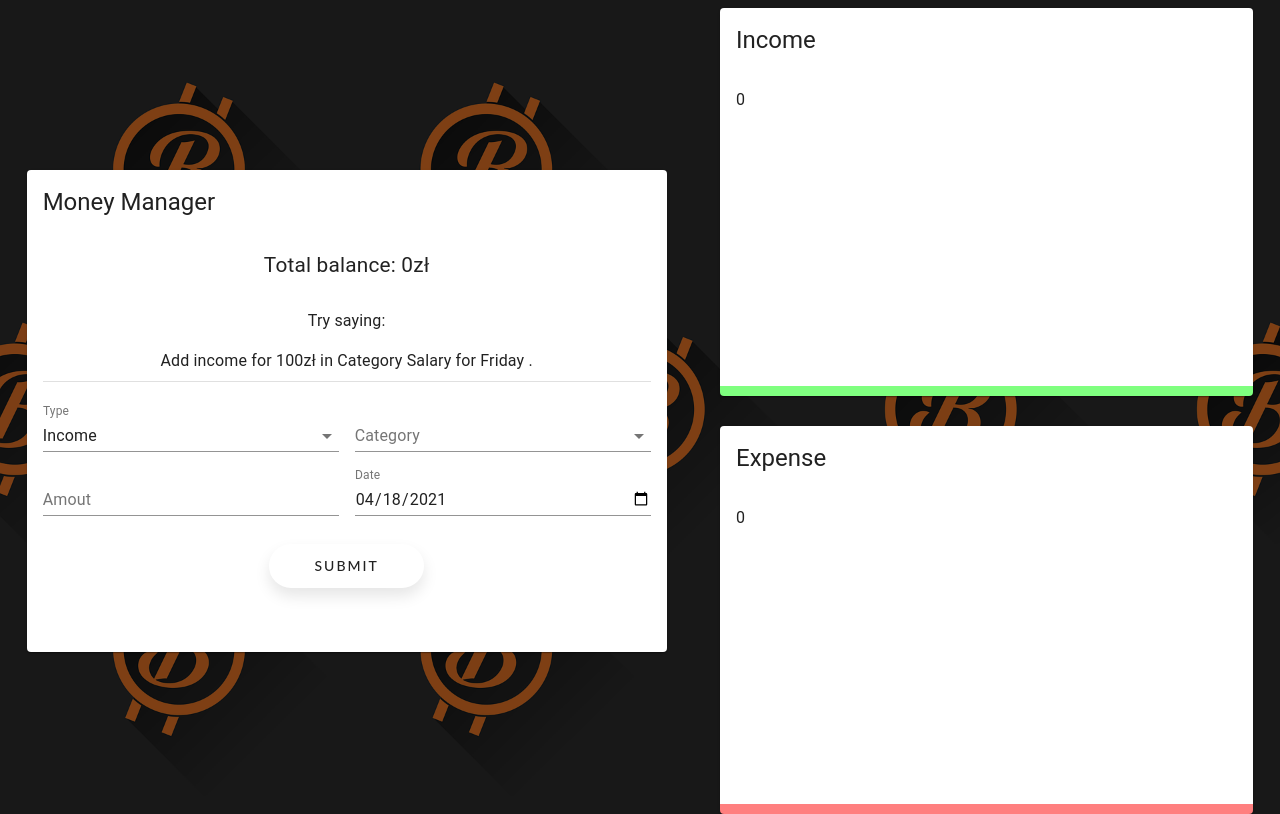
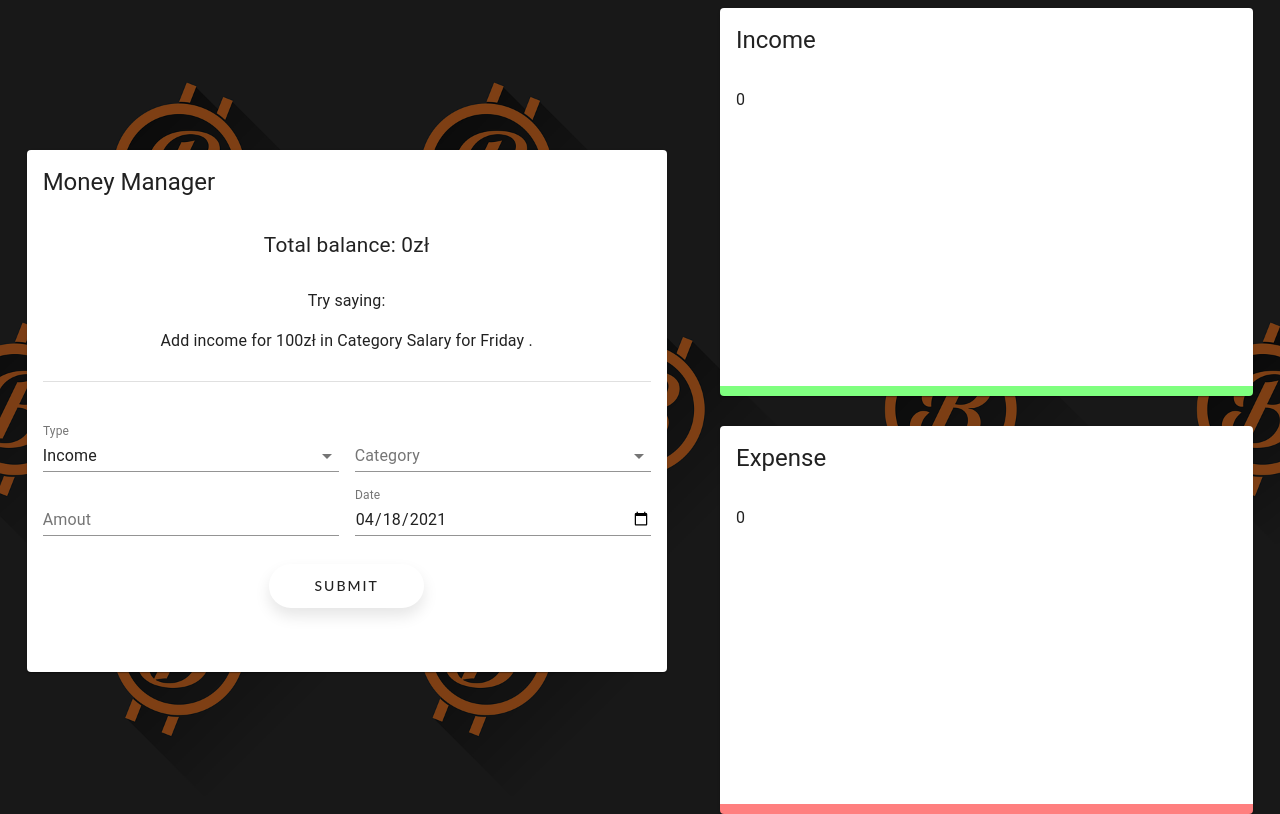
Before and after one commit to adrianghub/money-manager, a React (Create React App) app: page / in a window 1280 px wide. Built offline with nearby package versions, Linux system fonts and the light colour scheme.

Commit message:
add class

```diff
--- a/src/components/MainBoard/MainBoard.jsx
+++ b/src/components/MainBoard/MainBoard.jsx
@@ -21,7 +21,7 @@ const MainBoard = () => {
         <Typography varient="subtitle1" style={{ lineHeight: '2.5em', marginTop: '20px' }}>
           <InfoCard />
         </Typography>
-        <Divider />
+        <Divider className={classes.divider} />
         <Form />
       </CardContent>
       <CardContent className={classes.cardContent}>
```
